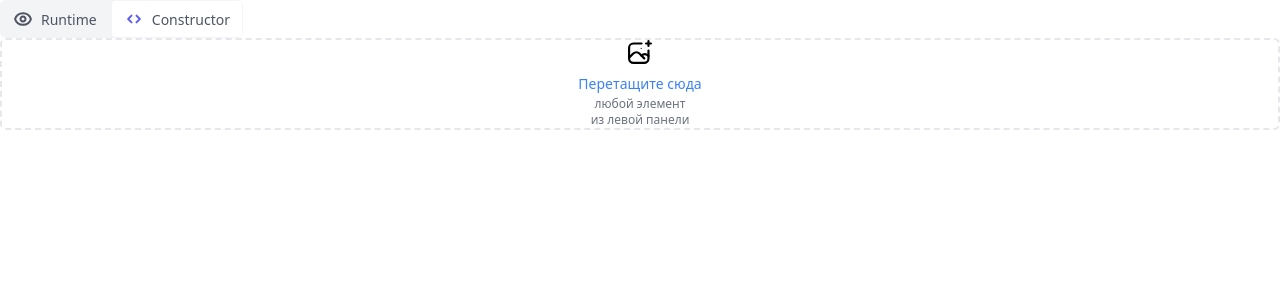
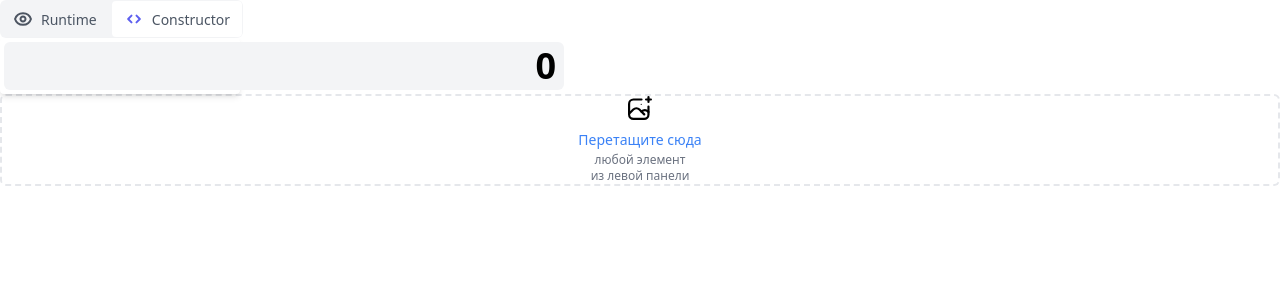
Before and after one commit to Dimitry-prog/calculator-with-constructor, a React (Create React App) app: page / in a window 1280 px wide. Shown: the top 300 px of the page. Built offline with nearby package versions, Linux system fonts and the light colour scheme.

Commit message:
feat: Constructor

```diff
--- a/src/App.tsx
+++ b/src/App.tsx
@@ -1,12 +1,13 @@
 import React from 'react';
 import Switcher from './components/Switcher';
-import Eye from './icons/Eye';
 import Canvas from './components/Canvas';
+import Constructor from './components/Constructor';
 
 const App = () => {
   return (
     <div>
       <Switcher isConstructor={true} isRunning={false} />
+      <Constructor isOpen={true} />
       <Canvas isOpen={true} />
     </div>
   );
--- /dev/null
+++ b/src/components/Constructor.tsx
@@ -0,0 +1,22 @@
+import React, { FC } from 'react';
+import Substrate from './Substrate';
+
+type ConstructorProps = {
+  isOpen: boolean;
+};
+
+const Constructor: FC<ConstructorProps> = ({ isOpen }) => {
+  return (
+    <div className="flex flex-col gap-3">
+      <Substrate>
+        <input
+          type="text"
+          placeholder="0"
+          className="px-2 py-1 text-right text-4xl font-extrabold text-black bg-gray-100 rounded-md placeholder:text-black outline-none focus:bg-gray-200 transition-all duration-300"
+        />
+      </Substrate>
+    </div>
+  );
+};
+
+export default Constructor;
```
